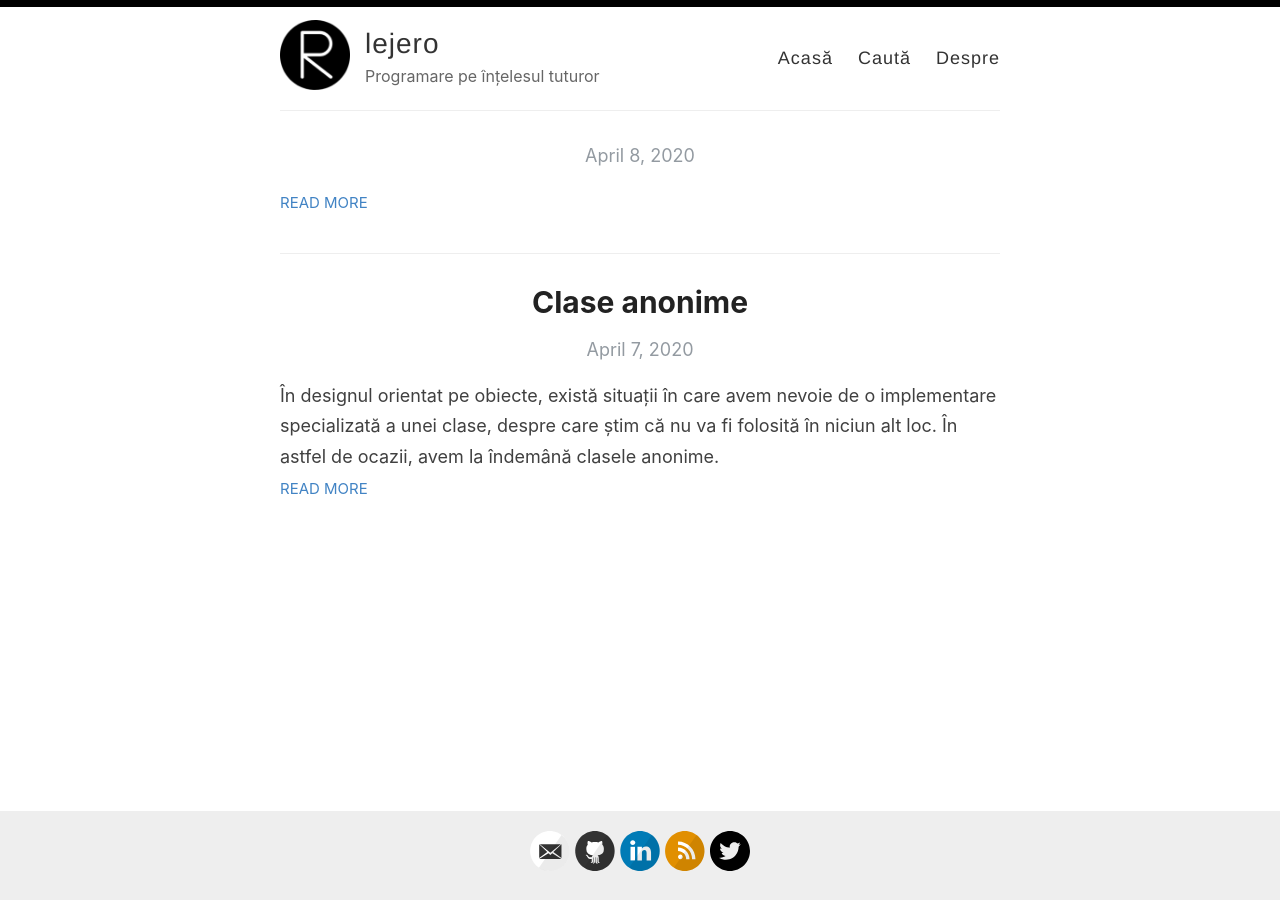
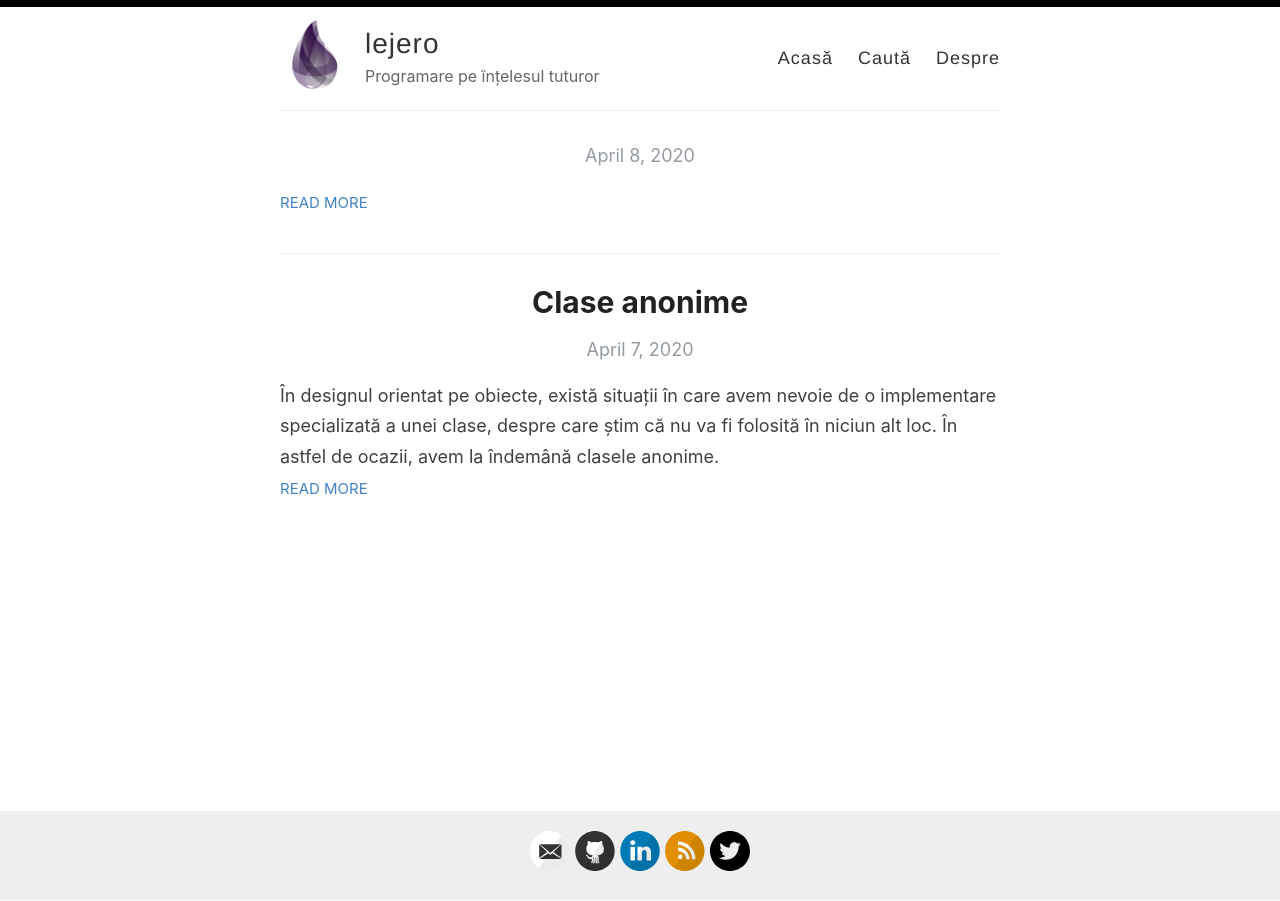
Before and after one commit to danutchindris/danutchindris.github.io, a Jekyll site: the page built from index.html, in a window 1280 px wide. Built offline with Jekyll 4.4.1, drawn with Linux system fonts in a browser that asks for light colours; the list of posts is cut into pages by our own code.

Commit message:
replace blog logo and favicon

```diff
--- a/_config.yml
+++ b/_config.yml
@@ -14,7 +14,7 @@ author: Dănuț Chindriș
 description: Programare pe înțelesul tuturor
 
 # URL of your avatar or profile pic (you could use your GitHub profile pic)
-avatar: /images/reverie.png
+avatar: /images/elixir.png
 
 #
 # Flags below are optional
```
Also changed, not shown: images/elixir.png (added), images/favicon-32x32.png.
